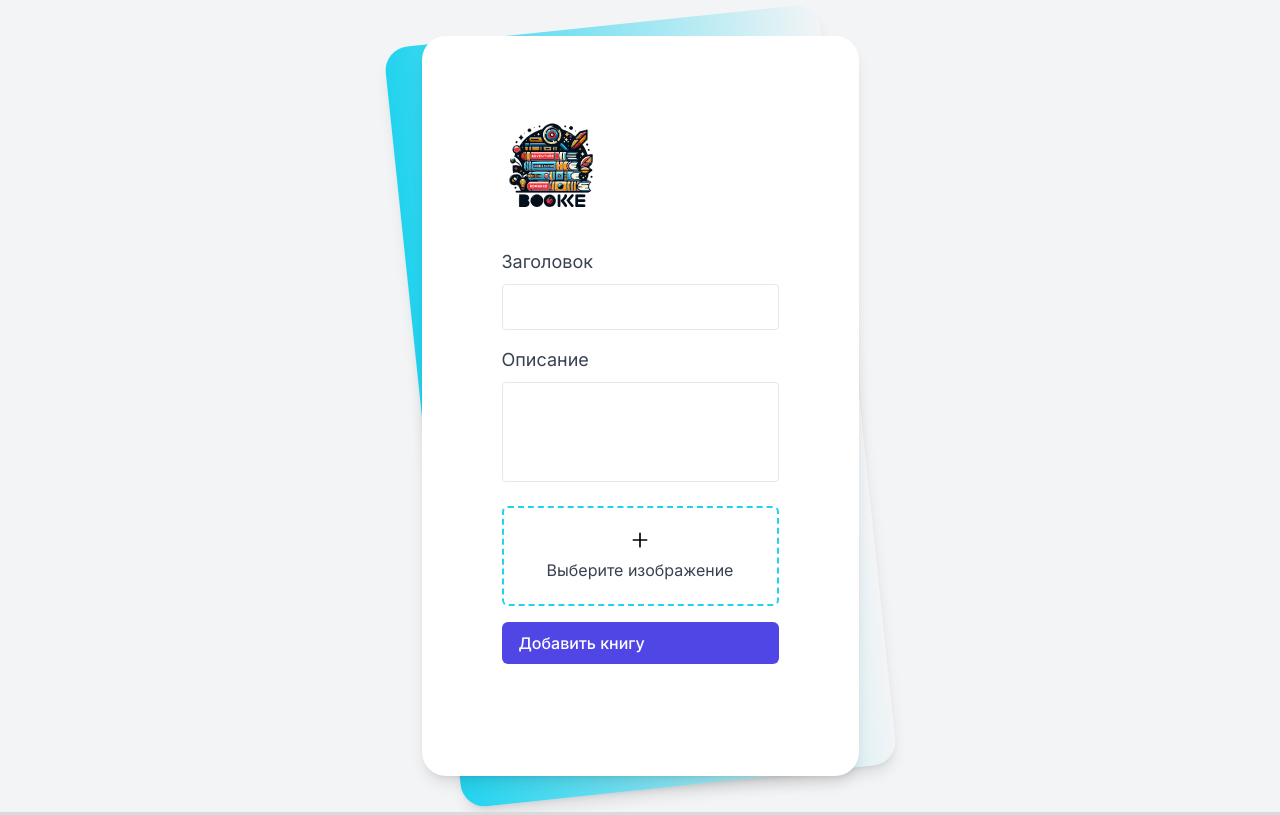
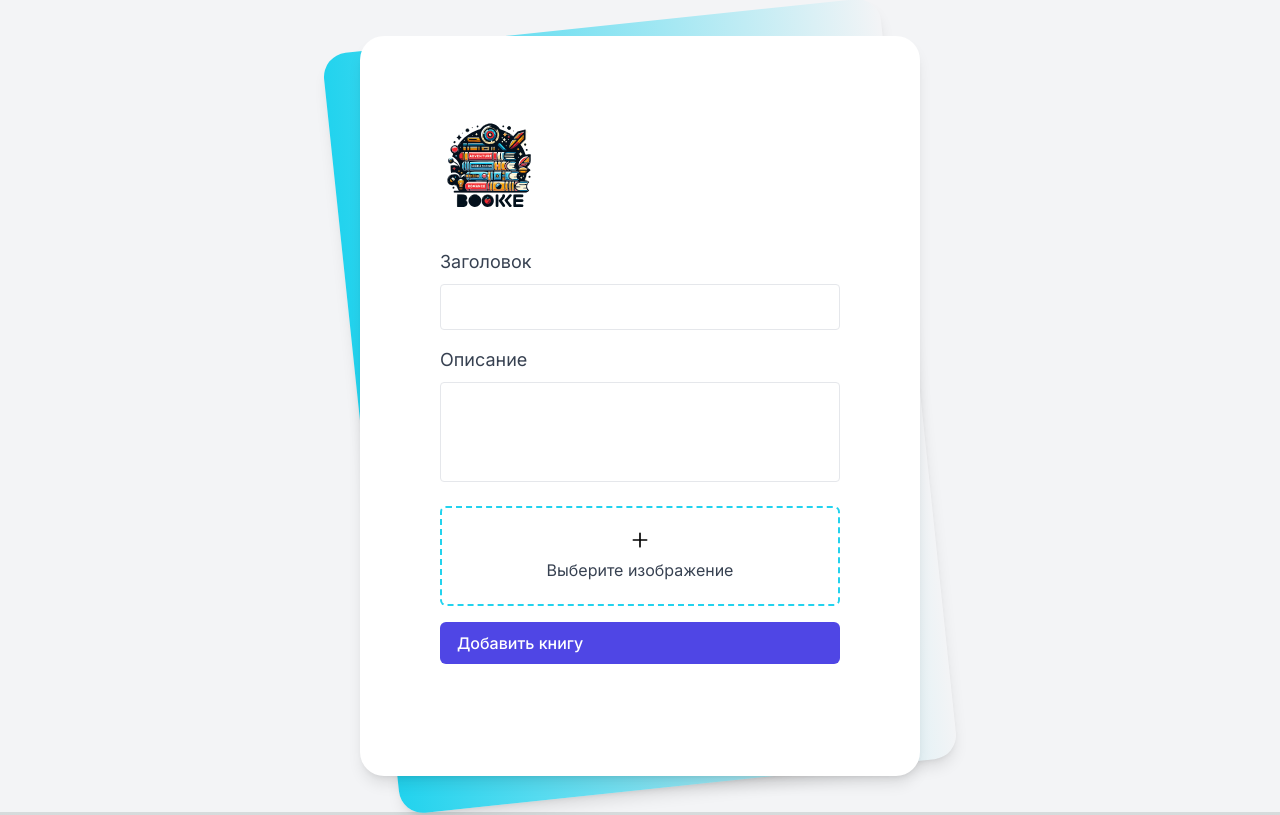
Before and after one commit to Rus7Iv/library-app, a Next.js app in the folder frontend/: page /books/create in a window 1280 px wide. Built offline with nearby package versions, Linux system fonts and the light colour scheme.

Commit message:
frontend | restyled

```diff
--- a/frontend/src/app/books/create/page.tsx
+++ b/frontend/src/app/books/create/page.tsx
@@ -96,7 +96,7 @@ const CreateBook = () => {
       <div className="relative py-3 sm:max-w-3xl sm:mx-auto">
         <div className="absolute inset-0 bg-gradient-to-r from-cyan-400 to-light-blue-500 shadow-lg transform -skew-y-6 sm:skew-y-0 sm:-rotate-6 sm:rounded-3xl"></div>
         <div className="relative px-4 py-10 bg-white shadow-lg sm:rounded-3xl sm:p-20">
-          <div className="max-w-md mx-auto">
+          <div className="w-[400px] mx-auto">
             <div>
               <Image src='/logo.svg' alt='logo' width={100} height={100} priority/>
             </div>
--- a/frontend/src/app/books/page.tsx
+++ b/frontend/src/app/books/page.tsx
@@ -41,9 +41,9 @@ const Books = () => {
   return (
     <div className="min-h-screen bg-gray-100 py-6 flex flex-col justify-center sm:py-12">
       <div className="relative py-3 sm:max-w-3xl sm:mx-auto">
-      <div className="absolute inset-0 bg-gradient-to-r from-cyan-400 to-light-blue-500 shadow-lg transform -skew-y-6 sm:skew-y-0 sm:-rotate-6 sm:rounded-3xl"></div>
+      <div className="absolute inset-0 bg-gradient-to-r from-cyan-400 to-light-blue-500 shadow-lg transform -skew-y-6 sm:skew-y-0 sm:-rotate-6 sm:rounded-3xl md:block hidden" />
         <div className="relative px-4 py-10 bg-white shadow-lg sm:rounded-3xl sm:p-20">
-          <div className="max-w-md mx-auto">
+          <div className="mx-auto">
             <div>
               <Image src='/logo.svg' alt='logo' width={100} height={100} priority/>
             </div>
--- a/frontend/src/app/globals.css
+++ b/frontend/src/app/globals.css
@@ -45,6 +45,27 @@ body::-webkit-scrollbar-thumb:hover {
   background-color: #4b5563;
 }
 
+.overflow-y-auto::-webkit-scrollbar {
+  width: 12px;
+  height: 12px;
+}
+
+.overflow-y-auto::-webkit-scrollbar-track {
+  background-color: #f3f4f6;
+  border-radius: 10px;
+}
+
+.overflow-y-auto::-webkit-scrollbar-thumb {
+  background-color: #6b7280;
+  border-radius: 6px;
+  border: 3px solid #f3f4f6;
+}
+
+.overflow-y-auto::-webkit-scrollbar-thumb:hover {
+  background-color: #4b5563;
+}
+
+
 @layer utilities {
   .text-balance {
     text-wrap: balance;
--- a/frontend/src/components/BookCard.tsx
+++ b/frontend/src/components/BookCard.tsx
@@ -42,11 +42,11 @@ export const BookCard = ({ book }: BookCardProps) => {
         onClick={handleCardClick}
       >
         <div
-          className={`absolute inset-0 bg-gradient-to-r from-cyan-400 to-light-blue-500 shadow-lg transform -skew-y-6 sm:skew-y-0 sm:rounded-xl opacity-0 sm:group-hover:opacity-100 transition duration-500 ease-in-out ${hovered ? '-rotate-90 -translate-y-1/4 bg-cyan-400' : 'group-hover:-rotate-6'}`}
+          className={`absolute inset-0 bg-gradient-to-r from-cyan-400 to-light-blue-500 shadow-lg transform -skew-y-6 sm:skew-y-0 sm:rounded-xl opacity-0 sm:group-hover:opacity-100 transition duration-500 ease-in-out ${hovered ? '-rotate-90 -translate-y-1/3 bg-cyan-400' : 'group-hover:-rotate-6'}`}
           style={{ transformOrigin: 'bottom' }}
         >
           {hovered && (
-              <div className="absolute flex inset-0 text-white p-4 w-[220px] h-[120px] overflow-y-auto" style={{ transform: 'translateY(45%) translateX(-20%) rotate(90deg)' }}>
+              <div className="absolute flex inset-0 text-white p-4 w-[210px] h-[180px] overflow-y-auto" style={{ transform: 'translateY(5%) translateX(-5%) rotate(90deg)' }}>
                   <p>{book.description}</p>
               </div>
           )}
--- a/frontend/src/components/Pagination.tsx
+++ b/frontend/src/components/Pagination.tsx
@@ -64,7 +64,7 @@ const ForwardButton = ({ page, totalPages, setPage }: IPaginationProps) => (
 
 export const Pagination = ({ page, totalPages, setPage }: IPaginationProps) => (
   <div className="pt-6 text-base leading-6 font-bold sm:text-lg sm:leading-7 justify-center flex">
-    <div className="flex-row space-x-4 w-full hidden md:flex">
+    <div className="flex-row space-x-4 w-full hidden md:flex justify-center">
       <BackButton page={page} setPage={setPage} />
       <PageList page={page} totalPages={totalPages} setPage={setPage} />
       <ForwardButton page={page} totalPages={totalPages} setPage={setPage} />
```
